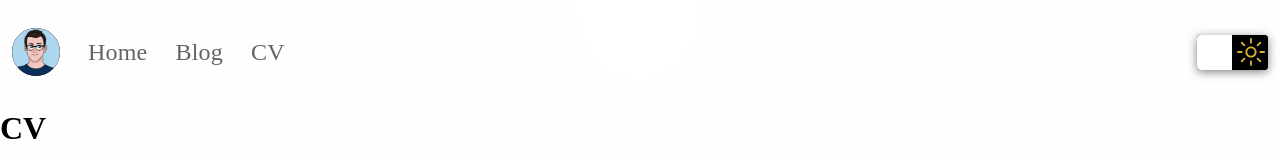
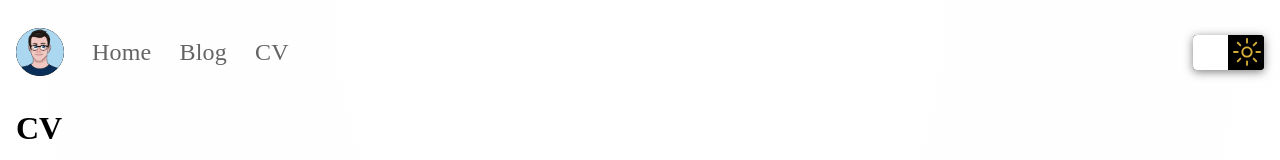
Before and after one commit to phunkren/ajames, a Next.js app: page /cv in a window 1280 px wide. Shown: the top 160 px of the page. Built offline with nearby package versions, Linux system fonts and the light colour scheme.

Commit message:
add flexGrow variant

```diff
--- a/components/Layout.tsx
+++ b/components/Layout.tsx
@@ -46,10 +46,9 @@ export function RootLayout({ children }) {
 
 export function Layout({ children }) {
   return (
-    <VStack css={{ flexGrow: 1 }}>
+    <VStack spacingHorizontal={4} flexGrow>
       <HStack
         as="header"
-        spacingHorizontal={3}
         spacingVertical={7}
         gap={7}
         justifyContent="space-between"
@@ -66,7 +65,7 @@ export function Layout({ children }) {
         <ThemeToggle />
       </HStack>
 
-      <VStack as="main" css={{ flexGrow: 1 }}>
+      <VStack as="main" flexGrow>
         {children}
       </VStack>
 
--- a/pages/index.tsx
+++ b/pages/index.tsx
@@ -11,7 +11,7 @@ function Home() {
         alignItems="center"
         spacingHorizontal={3}
         spacingVertical={7}
-        css={{ flexGrow: 1 }}
+        flexGrow
       >
         <TextTitle1>AJAMES.DEV</TextTitle1>
 
--- a/styles/flex.ts
+++ b/styles/flex.ts
@@ -7,6 +7,11 @@ export const FLEX_UTILS = {
 };
 
 export const FLEX_VARIANTS = {
+  flexGrow: {
+    true: {
+      flexGrow: "1",
+    },
+  },
   alignItems: {
     "flex-start": {
       alignItems: "flex-start",
```
